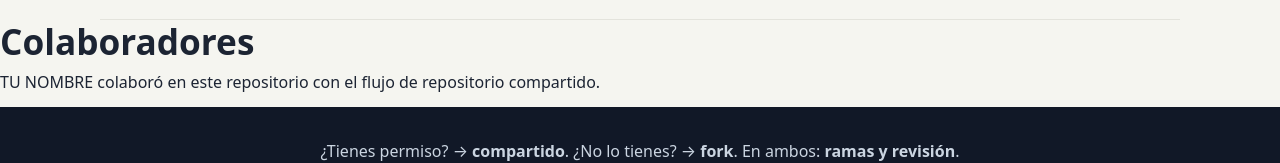
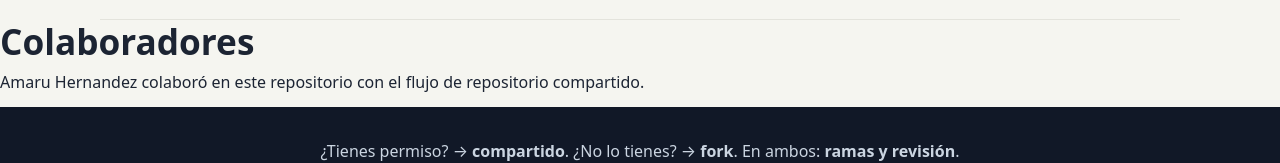
Before and after one commit to CristopherLarios/colaboracion-git-web, a plain HTML site: page index.html in a window 1280 px wide. Shown: the part 5771-5934 px from the top of the page. Drawn offline with Linux system fonts and the light colour scheme.

Commit message:
fix: añadiendo mi nombre en la seccion

```diff
--- a/index.html
+++ b/index.html
@@ -253,7 +253,7 @@ git push origin main</code></pre>
     </section>
     <section>
       <h2>Colaboradores</h2>
-      <p>TU NOMBRE colaboró en este repositorio con el flujo de repositorio compartido.</p>
+      <p> Amaru Hernandez colaboró en este repositorio con el flujo de repositorio compartido.</p>
     </section>
   </main>
 
```
